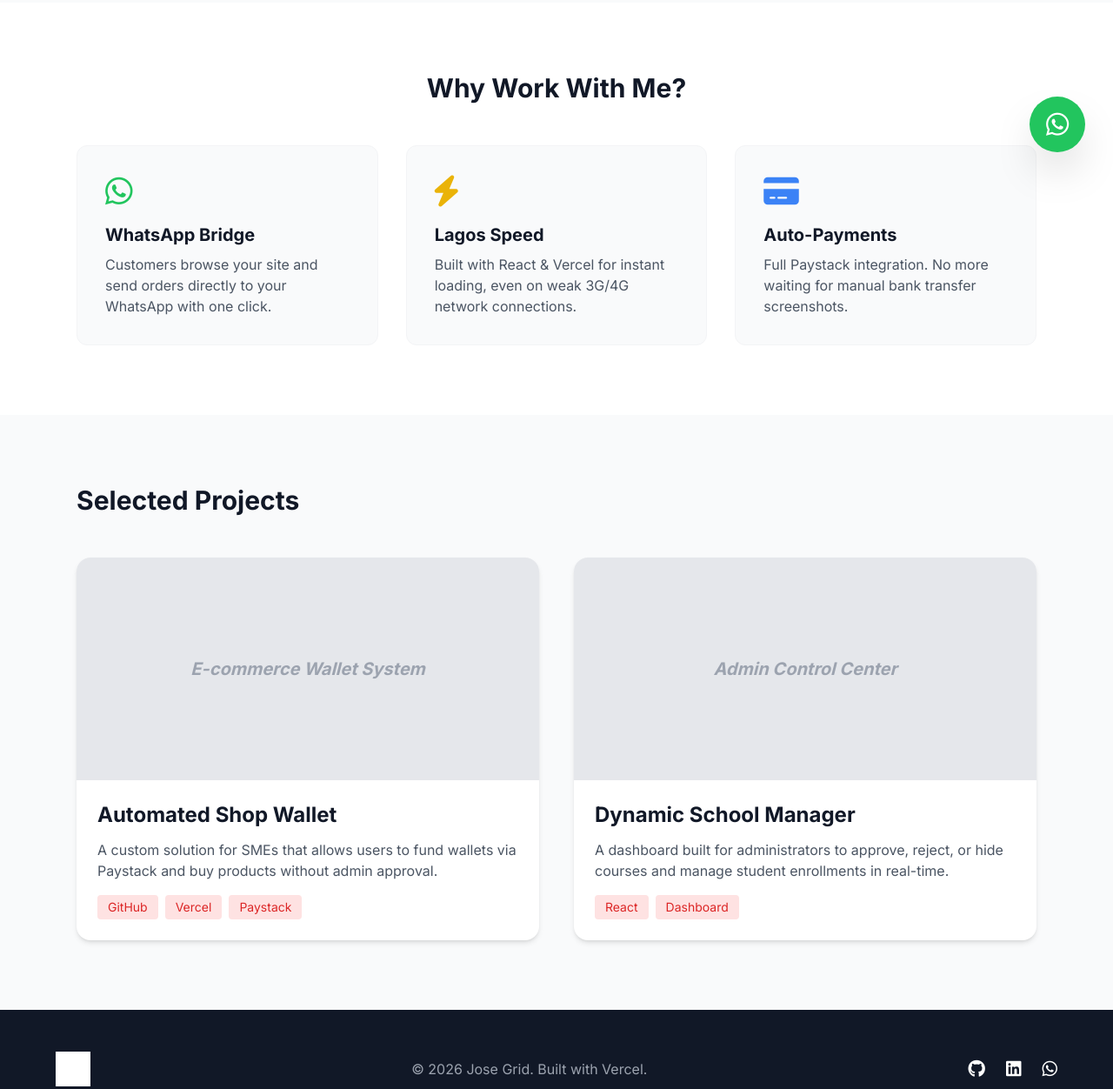
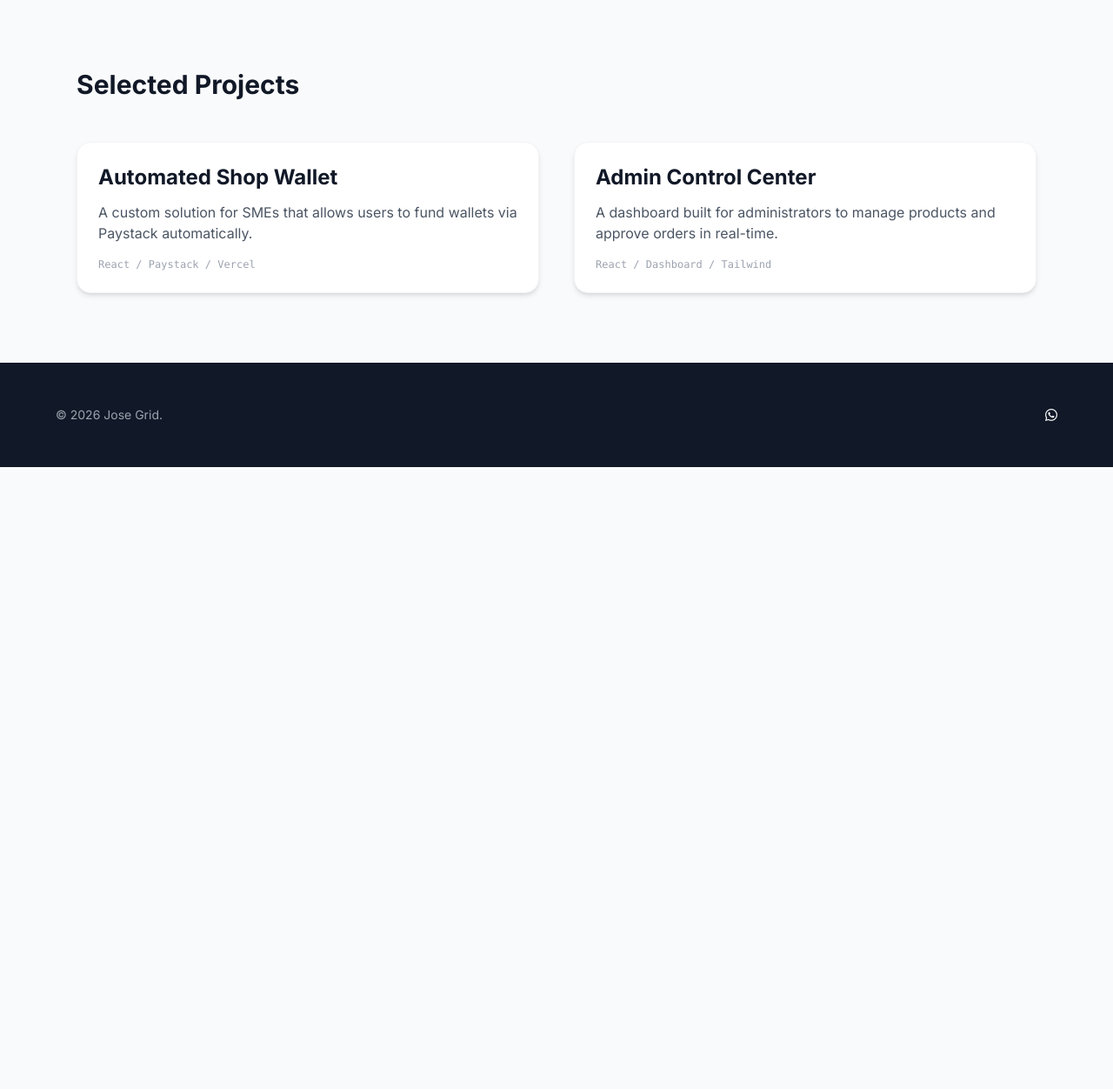
Before and after one commit to Josephonyek/Jose-grid, a plain HTML site: page index.html in a window 1280 px wide. Shown: the part 593-1845 px from the top of the page at 87% size. After the commit the page ends 1130 px from the top, so only its background shows below. Drawn offline with nearby package versions, Linux system fonts and the light colour scheme.

Commit message:
Update index.html

```diff
--- a/index.html
+++ b/index.html
@@ -3,7 +3,7 @@
 <head>
     <meta charset="UTF-8">
     <meta name="viewport" content="width=device-width, initial-scale=1.0">
-    <title>Jose Grid | Web Solutions for Lagos Businesses</title>
+    <title>Jose Grid | Web Solutions</title>
     <script src="https://cdn.tailwindcss.com"></script>
     <link rel="stylesheet" href="https://cdnjs.cloudflare.com/ajax/libs/font-awesome/6.0.0/css/all.min.css">
     <style>
@@ -20,7 +20,7 @@
             <div class="hidden md:flex space-x-8 font-medium">
                 <a href="#services" class="hover:text-red-600 transition">Services</a>
                 <a href="#work" class="hover:text-red-600 transition">Work</a>
-                <a href="https://wa.me/YOUR_PHONE_NUMBER" class="bg-red-600 text-white px-5 py-2 rounded-full hover:bg-red-700 transition">Get a Quote</a>
+                <a href="https://wa.me/234XXXXXXXXXX?text=Hi%20Jose,%20I%20want%20to%20inquire%20about%20a%20website" class="bg-red-600 text-white px-5 py-2 rounded-full hover:bg-red-700 transition">Get a Quote</a>
             </div>
         </div>
     </nav>
@@ -32,43 +32,16 @@
                     I build websites that grow <span class="gradient-text">Lagos Businesses.</span>
                 </h1>
                 <p class="mt-6 text-lg text-gray-600">
-                    Specializing in fast, mobile-friendly sites with WhatsApp integration and automated Paystack payments. I turn your offline business into a 24/7 selling machine.
+                    Fast, mobile-friendly sites with WhatsApp integration and automated payments.
                 </p>
                 <div class="mt-10 flex gap-4">
                     <a href="#work" class="bg-gray-900 text-white px-8 py-4 rounded-lg font-semibold hover:bg-black transition">See My Work</a>
-                    <a href="https://wa.me/YOUR_PHONE_NUMBER" class="border-2 border-gray-900 px-8 py-4 rounded-lg font-semibold hover:bg-gray-900 hover:text-white transition">Chat with Me</a>
+                    <a href="https://wa.me/234XXXXXXXXXX" class="border-2 border-gray-900 px-8 py-4 rounded-lg font-semibold hover:bg-gray-900 hover:text-white transition">Chat with Me</a>
                 </div>
             </div>
             <div class="md:w-1/2 flex justify-center">
                 <div class="relative w-72 h-72 md:w-96 md:h-96">
-                    <img src="8f840378-e57a-4be1-a4d2-ab21337ac335.jpg" alt="Jose Grid" class="rounded-2xl shadow-2xl object-cover w-full h-full border-4 border-white">
-                    <div class="absolute -bottom-4 -right-4 bg-white p-4 rounded-xl shadow-lg">
-                        <p class="font-bold text-red-600 text-xl text-center">Available</p>
-                        <p class="text-sm text-gray-500">for new projects</p>
-                    </div>
-                </div>
-            </div>
-        </div>
-    </section>
-
-    <section id="services" class="py-20 bg-white">
-        <div class="max-w-6xl mx-auto px-6 text-center">
-            <h2 class="text-3xl font-bold">Why Work With Me?</h2>
-            <div class="grid md:grid-cols-3 gap-8 mt-12 text-left">
-                <div class="p-8 rounded-xl bg-gray-50 border border-gray-100">
-                    <i class="fa-brands fa-whatsapp text-4xl text-green-500 mb-4"></i>
-                    <h3 class="text-xl font-bold mb-2">WhatsApp Bridge</h3>
-                    <p class="text-gray-600">Customers browse your site and send orders directly to your WhatsApp with one click.</p>
-                </div>
-                <div class="p-8 rounded-xl bg-gray-50 border border-gray-100">
-                    <i class="fa-solid fa-bolt text-4xl text-yellow-500 mb-4"></i>
-                    <h3 class="text-xl font-bold mb-2">Lagos Speed</h3>
-                    <p class="text-gray-600">Built with React & Vercel for instant loading, even on weak 3G/4G network connections.</p>
-                </div>
-                <div class="p-8 rounded-xl bg-gray-50 border border-gray-100">
-                    <i class="fa-solid fa-credit-card text-4xl text-blue-500 mb-4"></i>
-                    <h3 class="text-xl font-bold mb-2">Auto-Payments</h3>
-                    <p class="text-gray-600">Full Paystack integration. No more waiting for manual bank transfer screenshots.</p>
+                    <img src="8f840378-e57a-4be1-a4d2-ab21337ac335.jpg" alt="Jose Grid Profile" class="rounded-2xl shadow-2xl object-cover w-full h-full border-4 border-white">
                 </div>
             </div>
         </div>
@@ -78,31 +51,18 @@
         <div class="max-w-6xl mx-auto px-6">
             <h2 class="text-3xl font-bold mb-12">Selected Projects</h2>
             <div class="grid md:grid-cols-2 gap-10">
-                <div class="group overflow-hidden rounded-2xl bg-white shadow-md">
-                    <div class="bg-gray-200 h-64 flex items-center justify-center">
-                        <p class="text-gray-400 italic text-xl font-bold">E-commerce Wallet System</p>
-                    </div>
+                <div class="group overflow-hidden rounded-2xl bg-white shadow-md border border-gray-100">
                     <div class="p-6">
                         <h3 class="text-2xl font-bold">Automated Shop Wallet</h3>
-                        <p class="mt-3 text-gray-600">A custom solution for SMEs that allows users to fund wallets via Paystack and buy products without admin approval.</p>
-                        <div class="flex gap-2 mt-4">
-                            <span class="px-3 py-1 bg-red-100 text-red-600 text-sm rounded">GitHub</span>
-                            <span class="px-3 py-1 bg-red-100 text-red-600 text-sm rounded">Vercel</span>
-                            <span class="px-3 py-1 bg-red-100 text-red-600 text-sm rounded">Paystack</span>
-                        </div>
+                        <p class="mt-3 text-gray-600">A custom solution for SMEs that allows users to fund wallets via Paystack automatically.</p>
+                        <p class="mt-4 text-xs text-gray-400 font-mono">React / Paystack / Vercel</p>
                     </div>
                 </div>
-                <div class="group overflow-hidden rounded-2xl bg-white shadow-md">
-                    <div class="bg-gray-200 h-64 flex items-center justify-center">
-                        <p class="text-gray-400 italic text-xl font-bold">Admin Control Center</p>
-                    </div>
+                <div class="group overflow-hidden rounded-2xl bg-white shadow-md border border-gray-100">
                     <div class="p-6">
-                        <h3 class="text-2xl font-bold">Dynamic School Manager</h3>
-                        <p class="mt-3 text-gray-600">A dashboard built for administrators to approve, reject, or hide courses and manage student enrollments in real-time.</p>
-                        <div class="flex gap-2 mt-4">
-                            <span class="px-3 py-1 bg-red-100 text-red-600 text-sm rounded">React</span>
-                            <span class="px-3 py-1 bg-red-100 text-red-600 text-sm rounded">Dashboard</span>
-                        </div>
+                        <h3 class="text-2xl font-bold">Admin Control Center</h3>
+                        <p class="mt-3 text-gray-600">A dashboard built for administrators to manage products and approve orders in real-time.</p>
+                        <p class="mt-4 text-xs text-gray-400 font-mono">React / Dashboard / Tailwind</p>
                     </div>
                 </div>
             </div>
@@ -110,20 +70,13 @@
     </section>
 
     <footer class="bg-gray-900 text-white py-12 px-6">
-        <div class="max-w-6xl mx-auto flex flex-col md:flex-row justify-between items-center gap-8">
-            <img src="20260412_225619.jpg" alt="Logo" class="h-10 brightness-0 invert">
-            <p class="text-gray-400">© 2026 Jose Grid. Built with Vercel.</p>
-            <div class="flex space-x-6 text-xl">
-                <a href="#" class="hover:text-red-500"><i class="fa-brands fa-github"></i></a>
-                <a href="#" class="hover:text-red-500"><i class="fa-brands fa-linkedin"></i></a>
-                <a href="https://wa.me/YOUR_PHONE_NUMBER" class="hover:text-red-500"><i class="fa-brands fa-whatsapp"></i></a>
+        <div class="max-w-6xl mx-auto flex justify-between items-center">
+            <p class="text-gray-400 text-sm">© 2026 Jose Grid.</p>
+            <div class="flex space-x-6">
+                <a href="https://wa.me/2349118363627" class="hover:text-red-500 transition"><i class="fa-brands fa-whatsapp"></i></a>
             </div>
         </div>
     </footer>
 
-    <a href="https://wa.me/09118363627" class="fixed bottom-8 right-8 bg-green-500 text-white w-16 h-16 rounded-full flex items-center justify-center text-3xl shadow-2xl hover:scale-110 transition z-50">
-        <i class="fa-brands fa-whatsapp"></i>
-    </a>
-
 </body>
-  </html>
+    </html>
```
